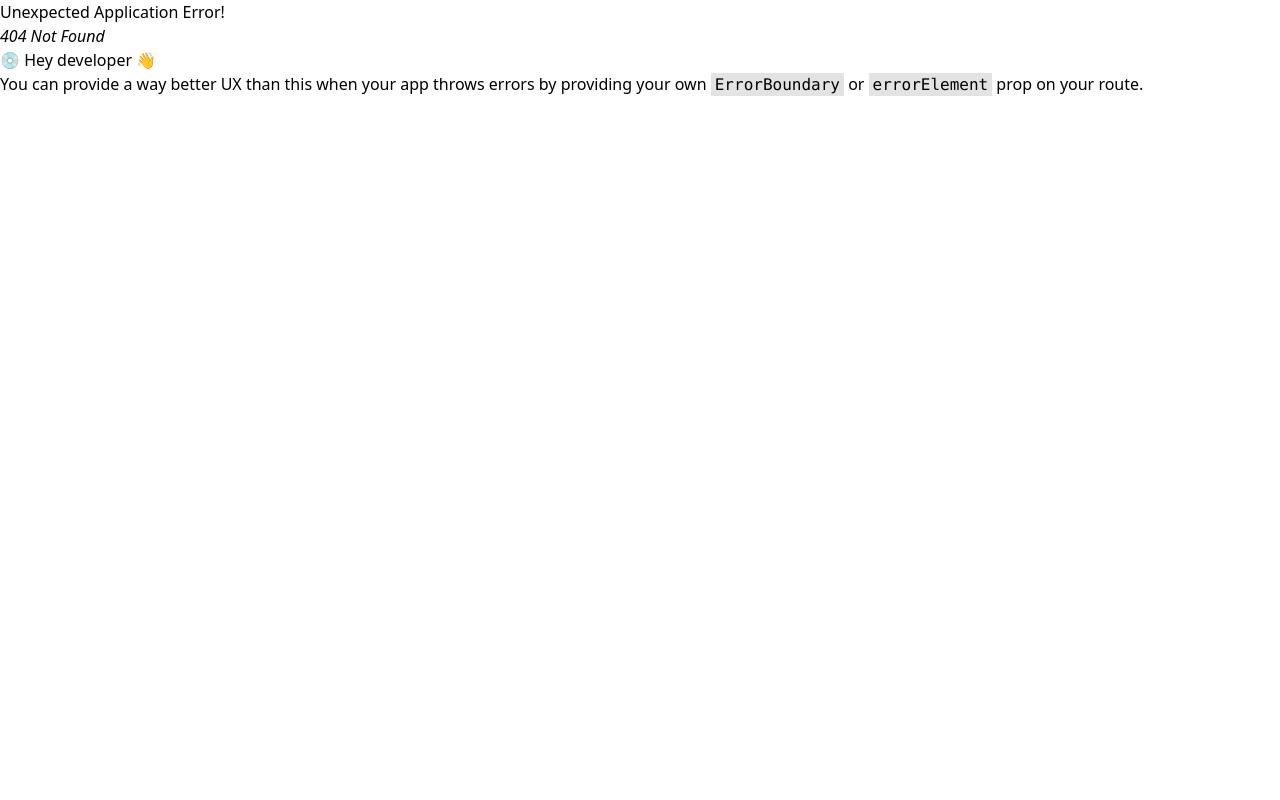
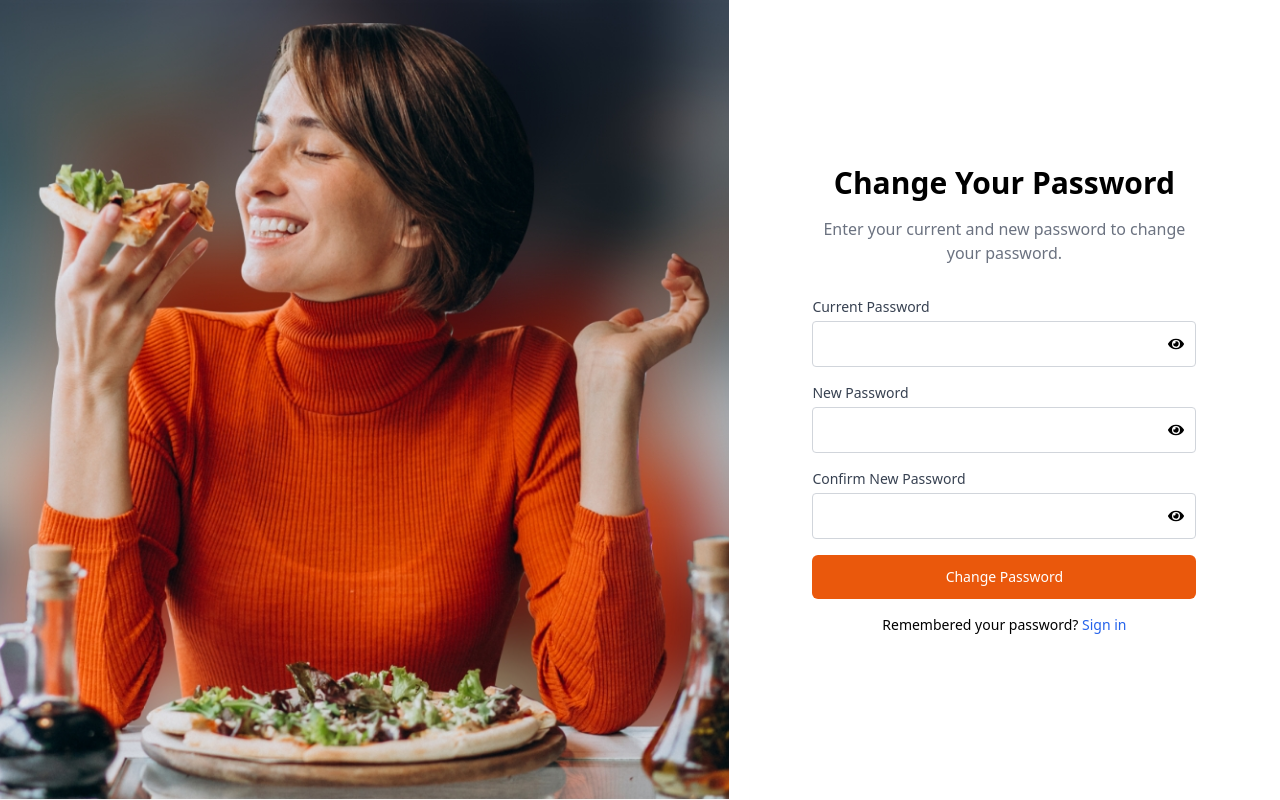
Before and after one commit to Devanshi2109/bookMyMeal-frontend, a React (Vite) app: page /change-password in a window 1280 px wide. Before the commit this address had no page. Built offline with nearby package versions, Linux system fonts and the light colour scheme.

Commit message:
Created the change password feature and added the route in the app

```diff
--- a/src/App.jsx
+++ b/src/App.jsx
@@ -6,6 +6,7 @@ import Login from "./components/Login";
 import ForgotPassword from "./components/ForgotPassword";
 import Register from "./components/Register";
 import Otp from "./components/Otp";
+import ChangePassword from "./components/ChangePassword";
 
 const router = createBrowserRouter([
   {
@@ -36,6 +37,10 @@ const router = createBrowserRouter([
     path: "/otp",
     element: <Otp />,
   },
+  {
+    path: "/change-password",
+    element: <ChangePassword />,
+  },
 ]);
 
 const App = () => {
--- /dev/null
+++ b/src/components/ChangePassword.jsx
@@ -0,0 +1,117 @@
+import React, { useState } from "react";
+import { Link } from "react-router-dom";
+import { toast, Toaster } from "react-hot-toast";
+import { FaEye, FaEyeSlash } from "react-icons/fa";
+import AuthLayout from "./AuthLayout";
+
+const ChangePassword = () => {
+  const [formData, setFormData] = useState({
+    currentPassword: "",
+    newPassword: "",
+    confirmPassword: "",
+  });
+  const [showCurrentPassword, setShowCurrentPassword] = useState(false);
+  const [showNewPassword, setShowNewPassword] = useState(false);
+  const [showConfirmPassword, setShowConfirmPassword] = useState(false);
+
+  const handleChange = (e) => {
+    const { name, value } = e.target;
+    setFormData({
+      ...formData,
+      [name]: value,
+    });
+  };
+
+  const handleSubmit = (e) => {
+    e.preventDefault();
+    if (!formData.currentPassword.trim()) {
+      toast.error("Current password is required");
+      return;
+    }
+    if (!formData.newPassword.trim()) {
+      toast.error("New password is required");
+      return;
+    }
+    if (!formData.confirmPassword.trim()) {
+      toast.error("Confirm password is required");
+      return;
+    }
+    if (formData.newPassword.trim() !== formData.confirmPassword.trim()) {
+      toast.error("Passwords do not match");
+      return;
+    }
+    console.log("Changing password:", formData);
+    // Add the password change logic
+  };
+
+  return (
+    <AuthLayout>
+      <div className="mb-8 text-center">
+        <h1 className="mb-4 text-3xl font-bold">Change Your Password</h1>
+        <p className="mb-4 text-gray-500">Enter your current and new password to change your password.</p>
+      </div>
+      <form onSubmit={handleSubmit}>
+        <div className="mb-4">
+          <label htmlFor="currentPassword" className="block text-sm font-medium text-gray-700">Current Password</label>
+          <div className="relative">
+            <input
+              id="currentPassword"
+              type={showCurrentPassword ? "text" : "password"}
+              className="block w-full px-4 py-3 mt-1 text-sm border border-gray-300 rounded form-input"
+              value={formData.currentPassword}
+              onChange={handleChange}
+              name="currentPassword"
+            />
+            <span onClick={() => setShowCurrentPassword(!showCurrentPassword)} className="absolute inset-y-0 right-0 flex items-center pr-3 cursor-pointer">
+              {showCurrentPassword ? <FaEyeSlash /> : <FaEye />}
+            </span>
+          </div>
+        </div>
+        <div className="mb-4">
+          <label htmlFor="newPassword" className="block text-sm font-medium text-gray-700">New Password</label>
+          <div className="relative">
+            <input
+              id="newPassword"
+              type={showNewPassword ? "text" : "password"}
+              className="block w-full px-4 py-3 mt-1 text-sm border border-gray-300 rounded form-input"
+              value={formData.newPassword}
+              onChange={handleChange}
+              name="newPassword"
+            />
+            <span onClick={() => setShowNewPassword(!showNewPassword)} className="absolute inset-y-0 right-0 flex items-center pr-3 cursor-pointer">
+              {showNewPassword ? <FaEyeSlash /> : <FaEye />}
+            </span>
+          </div>
+        </div>
+        <div className="mb-4">
+          <label htmlFor="confirmPassword" className="block text-sm font-medium text-gray-700">Confirm New Password</label>
+          <div className="relative">
+            <input
+              id="confirmPassword"
+              type={showConfirmPassword ? "text" : "password"}
+              className="block w-full px-4 py-3 mt-1 text-sm border border-gray-300 rounded form-input"
+              value={formData.confirmPassword}
+              onChange={handleChange}
+              name="confirmPassword"
+            />
+            <span onClick={() => setShowConfirmPassword(!showConfirmPassword)} className="absolute inset-y-0 right-0 flex items-center pr-3 cursor-pointer">
+              {showConfirmPassword ? <FaEyeSlash /> : <FaEye />}
+            </span>
+          </div>
+        </div>
+        <div>
+          <button type="submit" className="w-full px-4 py-3 text-sm text-white bg-orange-600 rounded-md hover:bg-orange-700">Change Password</button>
+        </div>
+      </form>
+      <div className="mt-4 text-center">
+        <p className="text-sm">
+          Remembered your password?{" "}
+          <Link to="/login" className="text-blue-600 hover:underline">Sign in</Link>
+        </p>
+      </div>
+      <Toaster position="top-right" />
+    </AuthLayout>
+  );
+};
+
+export default ChangePassword;
```
